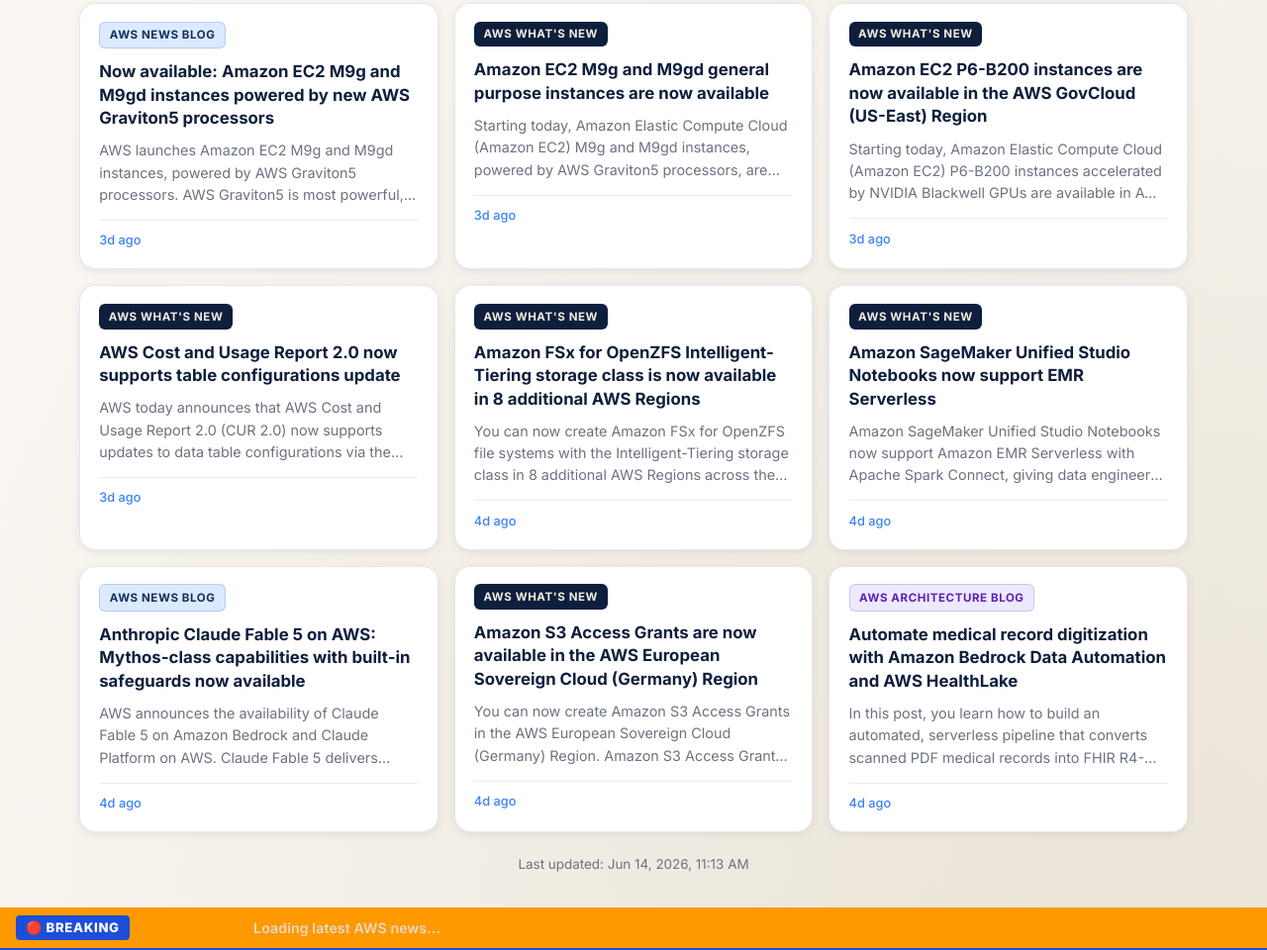
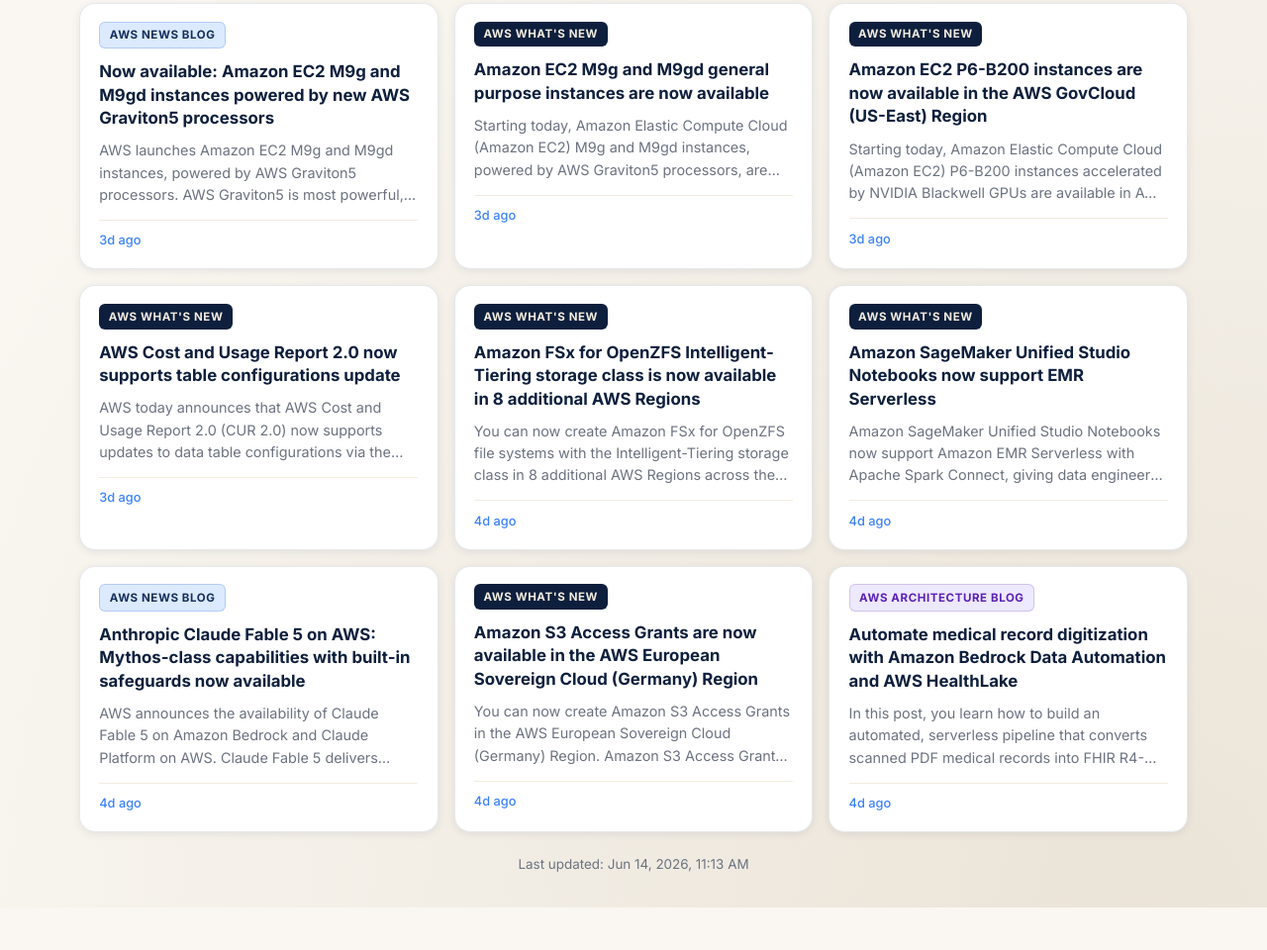
Before and after one commit to ShivanshiDhyani/AWS-CloudNews, a website: page index.html in a window 1280 px wide. Shown: the part 2253-3213 px from the top of the page at 99% size. After the commit the page ends 3170 px from the top, so only its background shows below. Drawn offline with nearby package versions, Linux system fonts and the light colour scheme.

Commit message:
Update index.html

```diff
--- a/index.html
+++ b/index.html
@@ -214,11 +214,5 @@
 
       initialize();
     </script>
-    <div class="ticker-wrapper">
-  <span class="ticker-label">🔴 BREAKING</span>
-  <div class="ticker-content">
-    <span id="ticker-text">Loading latest AWS news...</span>
-  </div>
-</div>
   </body>
 </html>
```
